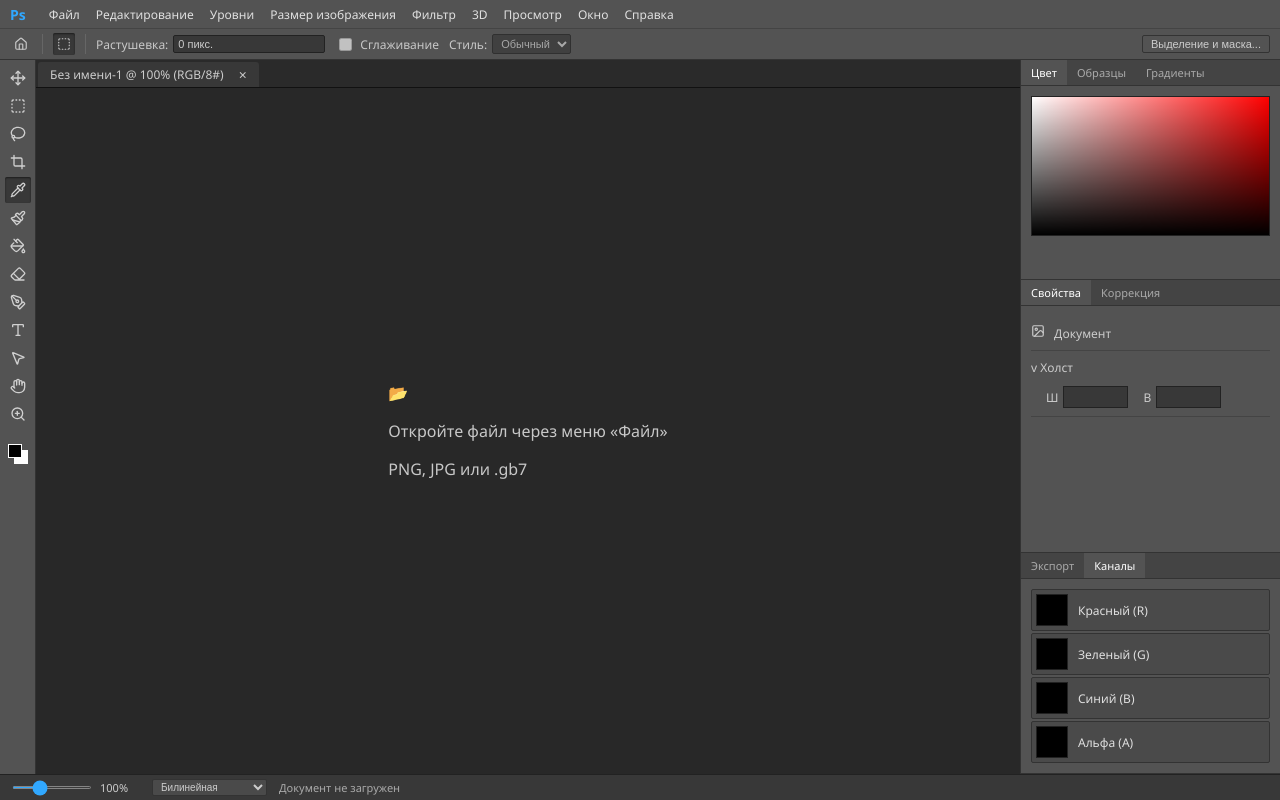
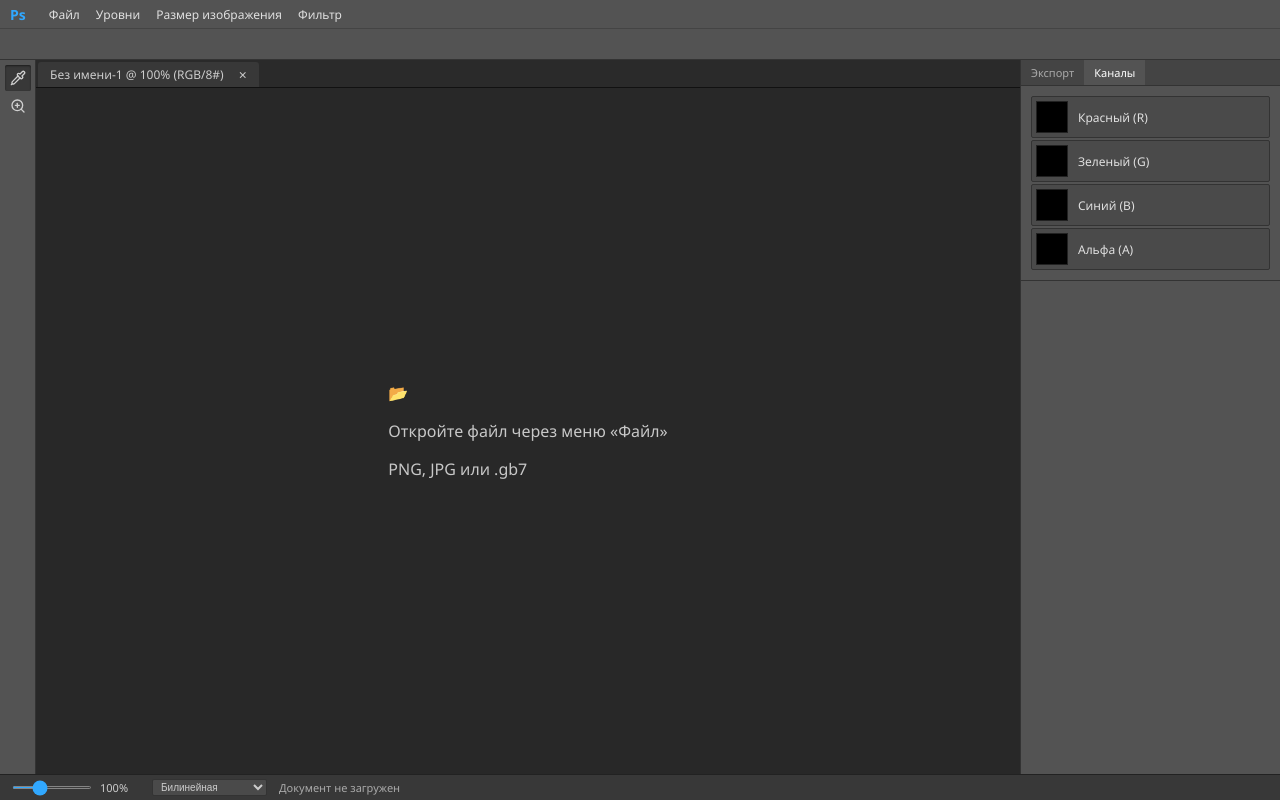
Before and after one commit to FrontendCourseMP/photoshop-Rudem123, a React (Vite) app: page / in a window 1280 px wide. Built offline with nearby package versions, Linux system fonts and the light colour scheme.

Commit message:
убрал заглушки из интерфейса - оставил только рабочие инструменты и меню, вычистил мертвый css

```diff
--- a/src/App.css
+++ b/src/App.css
@@ -99,15 +99,6 @@
   border-radius: 2px;
 }
 
-.ps-btn-mask {
-  background-color: #535353;
-  border: 1px solid #333;
-  color: #ccc;
-  padding: 2px 8px;
-  font-size: 11px;
-  margin-left: auto;
-  border-radius: 2px;
-}
 
 .ps-zoom-btn {
   background-color: #535353;
@@ -186,33 +177,6 @@
   box-shadow: inset 0 1px 2px rgba(0, 0, 0, 0.5);
 }
 
-.ps-colors {
-  margin-top: 15px;
-  position: relative;
-  width: 20px;
-  height: 20px;
-}
-
-.ps-color-fg,
-.ps-color-bg {
-  width: 14px;
-  height: 14px;
-  border: 1px solid #fff;
-  position: absolute;
-}
-
-.ps-color-bg {
-  background-color: #fff;
-  right: 0;
-  bottom: 0;
-}
-
-.ps-color-fg {
-  background-color: #000;
-  left: 0;
-  top: 0;
-  z-index: 2;
-}
 
 /* Рабочая область с холстом */
 .ps-workspace {
@@ -302,13 +266,6 @@
   flex-shrink: 0; /* Панели не сжимаются по высоте, а аккуратно уходят под скроллбар */
 }
 
-.ps-panel-color {
-  height: 220px;
-}
-
-.ps-panel-properties {
-  flex: 1;
-}
 
 .ps-panel-tabs {
   display: flex;
@@ -337,41 +294,6 @@
   overflow-y: auto;
 }
 
-/* Имитация выбора цвета */
-.ps-color-picker-mock {
-  height: 140px;
-  background: linear-gradient(to right, #fff, #ff0000), linear-gradient(to bottom, transparent, #000);
-  background-blend-mode: multiply;
-  border: 1px solid #222;
-}
-
-/* Свойства */
-.ps-prop-section {
-  border-bottom: 1px solid #444;
-  padding: 8px 0;
-  color: #ccc;
-}
-
-.ps-canvas-props {
-  display: flex;
-  gap: 15px;
-  margin-left: 15px;
-}
-
-.ps-prop-row {
-  display: flex;
-  align-items: center;
-  gap: 5px;
-}
-
-.ps-prop-row input {
-  background-color: #383838;
-  border: 1px solid #222;
-  color: #ccc;
-  width: 65px;
-  padding: 4px;
-  font-size: 11px;
-}
 
 /* Кнопки экспорта */
 .ps-export-actions {
--- a/src/App.tsx
+++ b/src/App.tsx
@@ -2,10 +2,7 @@
 import { decodeGB7, encodeGB7 } from './utils/gb7';
 import { type InterpolationMethod, resizeImageData, INTERPOLATION_METHODS, INTERPOLATION_KEYS } from './utils/interpolation';
 import {
-  MousePointer2, Move, Lasso, Crop, Pipette,
-  PaintBucket, Eraser, Type, ZoomIn, ZoomOut, Hand,
-  Image as ImageIcon, Download,
-  SquareDashed, Paintbrush, PenTool, Home
+  Pipette, ZoomIn, ZoomOut, Download
 } from 'lucide-react';
 import LevelsDialog from './components/LevelsDialog';
 import ResizeDialog from './components/ResizeDialog';
@@ -375,14 +372,9 @@
       <header className="ps-menubar">
         <div className="ps-ps-logo">Ps</div>
         <div className="ps-menu-item" onClick={triggerFileInput}>Файл</div>
-        <div className="ps-menu-item">Редактирование</div>
         <div className="ps-menu-item" onClick={() => meta && setLevelsOpen(true)}>Уровни</div>
         <div className="ps-menu-item" onClick={() => meta && setResizeOpen(true)}>Размер изображения</div>
         <div className="ps-menu-item" onClick={() => meta && setConvolutionOpen(true)}>Фильтр</div>
-        <div className="ps-menu-item">3D</div>
-        <div className="ps-menu-item">Просмотр</div>
-        <div className="ps-menu-item">Окно</div>
-        <div className="ps-menu-item">Справка</div>
       </header>
 
       {/* Панель параметров выбранного инструмента */}
@@ -443,40 +435,14 @@
               setZoom(Math.round(scale));
             }}>Подогнать</button>
           </>
-        ) : (
-          <>
-            <div className="ps-opt-icon"><Home size={14} /></div>
-            <div className="ps-opt-divider"></div>
-            <div className="ps-opt-icon active"><SquareDashed size={14} /></div>
-            <div className="ps-opt-divider"></div>
-            <div className="ps-opt-item"><span>Растушевка:</span> <input type="text" value="0 пикс." readOnly /></div>
-            <div className="ps-opt-item"><input type="checkbox" disabled /> Сглаживание</div>
-            <div className="ps-opt-item"><span>Стиль:</span> <select disabled><option>Обычный</option></select></div>
-            <button className="ps-btn-mask">Выделение и маска...</button>
-          </>
-        )}
+        ) : null}
       </div>
 
       <div className="ps-body">
-        {/* Боковая панель инструментов (как в Photoshop) */}
+        {/* Панель инструментов */}
         <aside className="ps-toolbar">
-          <div className={`ps-tool ${activeTool === 'move' ? 'active' : ''}`} onClick={() => setActiveTool('move')}><Move size={16} /></div>
-          <div className={`ps-tool ${activeTool === 'select' ? 'active' : ''}`} onClick={() => setActiveTool('select')}><SquareDashed size={16} /></div>
-          <div className={`ps-tool ${activeTool === 'lasso' ? 'active' : ''}`} onClick={() => setActiveTool('lasso')}><Lasso size={16} /></div>
-          <div className={`ps-tool ${activeTool === 'crop' ? 'active' : ''}`} onClick={() => setActiveTool('crop')}><Crop size={16} /></div>
           <div className={`ps-tool ${activeTool === 'pipette' ? 'active' : ''}`} onClick={() => setActiveTool('pipette')}><Pipette size={16} /></div>
-          <div className={`ps-tool ${activeTool === 'brush' ? 'active' : ''}`} onClick={() => setActiveTool('brush')}><Paintbrush size={16} /></div>
-          <div className={`ps-tool ${activeTool === 'bucket' ? 'active' : ''}`} onClick={() => setActiveTool('bucket')}><PaintBucket size={16} /></div>
-          <div className={`ps-tool ${activeTool === 'eraser' ? 'active' : ''}`} onClick={() => setActiveTool('eraser')}><Eraser size={16} /></div>
-          <div className={`ps-tool ${activeTool === 'pen' ? 'active' : ''}`} onClick={() => setActiveTool('pen')}><PenTool size={16} /></div>
-          <div className={`ps-tool ${activeTool === 'type' ? 'active' : ''}`} onClick={() => setActiveTool('type')}><Type size={16} /></div>
-          <div className={`ps-tool ${activeTool === 'pointer' ? 'active' : ''}`} onClick={() => setActiveTool('pointer')}><MousePointer2 size={16} /></div>
-          <div className={`ps-tool ${activeTool === 'hand' ? 'active' : ''}`} onClick={() => setActiveTool('hand')}><Hand size={16} /></div>
           <div className={`ps-tool ${activeTool === 'zoom' ? 'active' : ''}`} onClick={() => setActiveTool('zoom')}><ZoomIn size={16} /></div>
-          <div className="ps-colors">
-            <div className="ps-color-fg"></div>
-            <div className="ps-color-bg"></div>
-          </div>
         </aside>
 
         {/* Рабочая зона с холстом */}
@@ -518,39 +484,6 @@
 
         {/* Боковые панели справа */}
         <aside className="ps-right-panels">
-          {/* Выбор цвета */}
-          <div className="ps-panel ps-panel-color">
-            <div className="ps-panel-tabs">
-              <div className="ps-ptab active">Цвет</div>
-              <div className="ps-ptab">Образцы</div>
-              <div className="ps-ptab">Градиенты</div>
-            </div>
-            <div className="ps-panel-body">
-              <div className="ps-color-picker-mock"></div>
-            </div>
-          </div>
-
-          {/* Панель со свойствами холста */}
-          <div className="ps-panel ps-panel-properties">
-            <div className="ps-panel-tabs">
-              <div className="ps-ptab active">Свойства</div>
-              <div className="ps-ptab">Коррекция</div>
-            </div>
-            <div className="ps-panel-body">
-              <div className="ps-prop-section"><ImageIcon size={14} style={{ marginRight: 6 }} /> Документ</div>
-              <div className="ps-prop-section">
-                <div style={{ marginBottom: 10 }}>v Холст</div>
-                <div className="ps-canvas-props">
-                  <div className="ps-prop-row">
-                    <span>Ш</span> <input type="text" value={meta ? `${meta.width} пикс.` : ''} readOnly />
-                  </div>
-                  <div className="ps-prop-row">
-                    <span>В</span> <input type="text" value={meta ? `${meta.height} пикс.` : ''} readOnly />
-                  </div>
-                </div>
-              </div>
-            </div>
-          </div>
 
           {/* Функции экспорта и каналы */}
           <div className="ps-panel ps-panel-layers">
```
